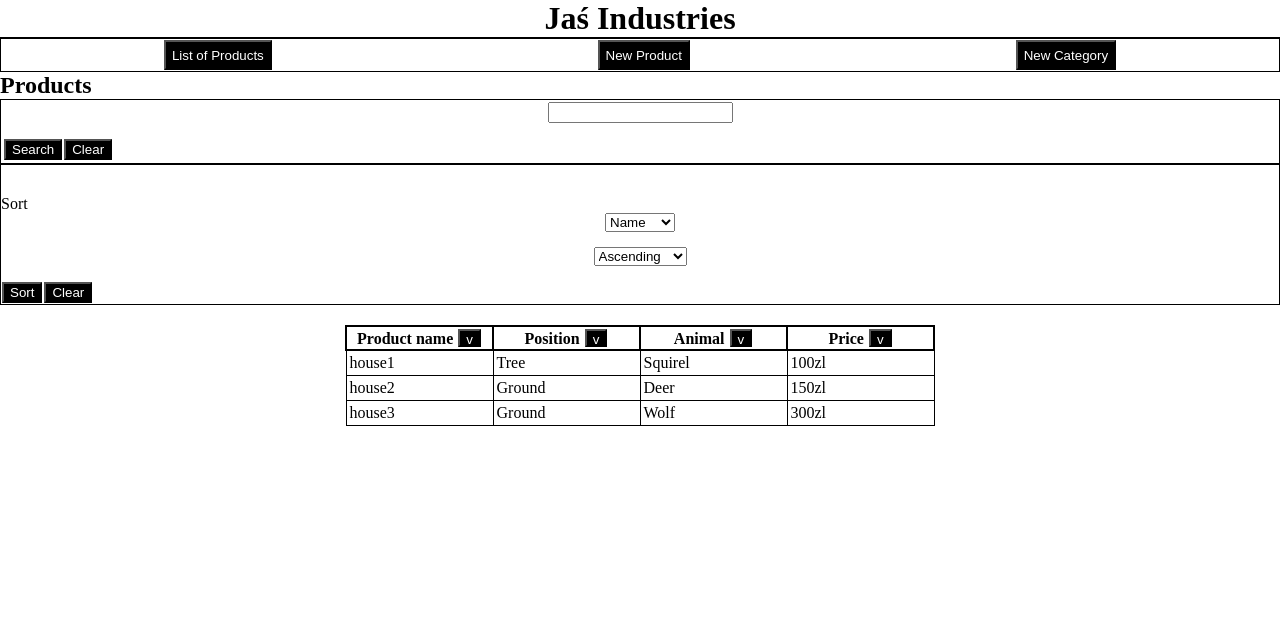
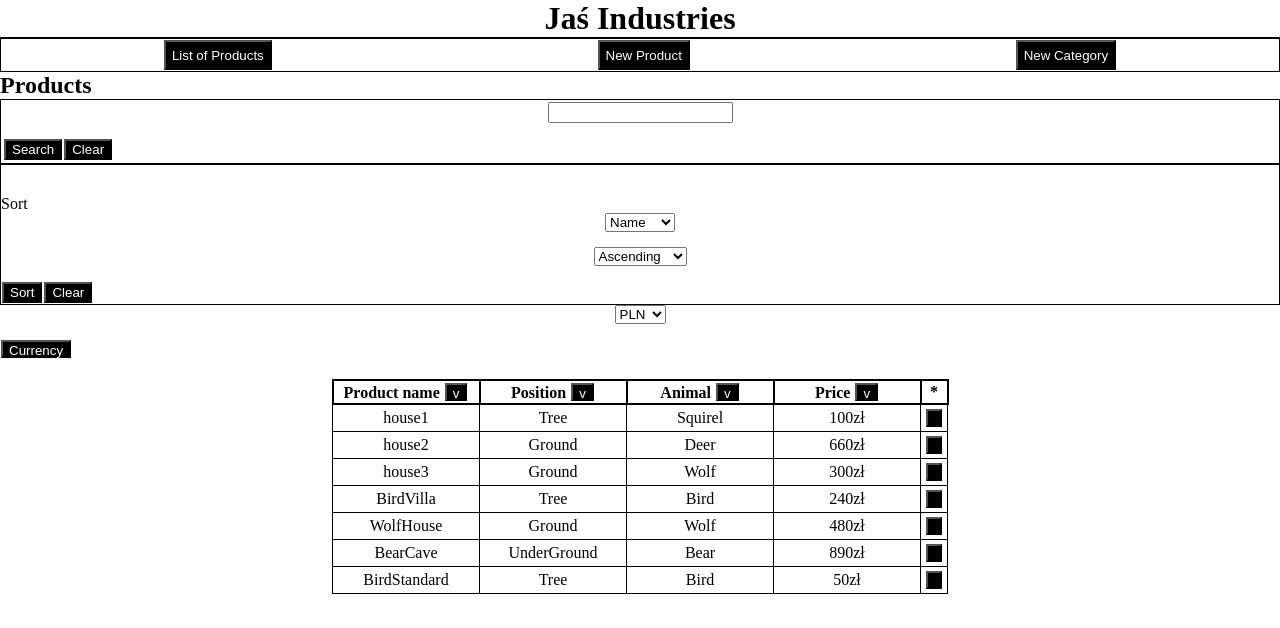
Before and after one commit to K-Wiczling/JasInd, a Vue app: page / in a window 1280 px wide. Shown: the top 628 px of the page. Built offline with nearby package versions, Linux system fonts and the light colour scheme.

Commit message:
app structure finished

```diff
--- a/src/App.vue
+++ b/src/App.vue
@@ -22,12 +22,12 @@
 </template>
 
 <script>
+import { store } from './sripts/store';
 import TitleMain from './components/TitleMain.vue'
 import SearchBar from './components/SearchBar.vue'
 import MainMenu from './components/MainMenu.vue';
 import ProductsTable from './components/ProductsTable.vue';
 import PageContainer from './components/PageContainer.vue';
-import { store } from './sripts/store';
 import AddProductForm from './components/AddProductForm.vue';
 import AddNewCategory from './components/AddNewCategory.vue';
 import SortProducts from './components/SortProducts.vue';
--- a/src/components/AddNewCategory.vue
+++ b/src/components/AddNewCategory.vue
@@ -1,12 +1,13 @@
 <template>
     <div>
-        <label for="name">Animal Name</label>
-        <input v-model="cAnimal" type="text" name="name" placeholder="new animal">
+        <label >Animal Name</label>
+        <input v-model="cAnimal" type="text"  placeholder="new animal">
         <ButtonMulti text="Add new animal" @click="addAnimal"/>
 
-        <label for="name">Position Name</label>
-        <input v-model="cPosition" type="text" name="name" placeholder="new position">
+        <label >Position Name</label>
+        <input v-model="cPosition" type="text"  placeholder="new position">
         <ButtonMulti text="Add new positon" @click="addPosition"/>
+
 
     </div>
 </template>
--- a/src/components/AddProductForm.vue
+++ b/src/components/AddProductForm.vue
@@ -48,7 +48,9 @@
             addProduct () {
                 console.log(this.pAnimal);
                 let result = product.addNewProduct(this.pName, this.pPosition, this.pAnimal, this.pPrice );
-                alert(result.msg);
+                store.displayedProducts = structuredClone(store.products);
+                console.log(store);
+                return result;
             }
         }
     }
--- a/src/components/ProductsTable.vue
+++ b/src/components/ProductsTable.vue
@@ -1,4 +1,15 @@
 <template>
+
+    <div>
+
+        <select  v-model="currency" >
+            <option value="pln" selected>PLN</option>
+            <option value="eur">EUR</option>
+            <option value="gbp">GBP</option>
+            <option value="usd">USD</option>
+        </select>
+        <ButtonMulti text="Currency"/>
+
         <table>
             <tr>
                 <th>
@@ -21,16 +32,21 @@
                     <ButtonMulti text="v"/>
                     <ButtonMulti v-if="false" text="A"/>
                 </th>
+                <th>
+                    *
+                </th>
 
             </tr>
-        <tr v-for="product in products" v-bind:key="product.id">
+            <tr v-for="product in store.displayedProducts" v-bind:key="product.id">
                 <td>{{product.name}}</td>
                 <td>{{product.positon}}</td>
                 <td>{{product.animal}}</td>
-            <td>{{product.price}}zl</td>
+                <td>{{ currencyChange(product.price)}}</td>
+                <td id="options"><ButtonMulti/></td>
             </tr>
         </table>
 
+    </div>
     </template>
 
 <script>
@@ -40,8 +56,43 @@ import ButtonMulti from './ButtonMulti.vue';
     name: "ProductsTable",
     data() {
         return {
-            products: store.displayedProducts
+            store,
+            currency: "pln"
         };
+    },
+    methods: {
+        currencyChange (value) {
+            let price = '';
+            switch (this.currency) {
+                // PLN
+                case 'pln': {
+                    price = value + 'zł'
+                }
+                break;
+
+                // EUR
+                case 'eur': {
+                    price = Math.round((value/4.65)) + '€'
+                }
+                break;
+
+                // USD
+                case 'usd': {
+                    price = '$' + Math.round((value/4.37));
+                }
+                break;
+
+                // gbp
+                case 'gbp': {
+                    price = '£' + Math.round((value/5.27));
+                }
+                break;
+
+                default:
+                    break;
+            }
+            return price;
+        }
     },
     components: { ButtonMulti }
 }
@@ -56,7 +107,7 @@ import ButtonMulti from './ButtonMulti.vue';
         width: 140px;
         padding: 3px;
         border: 1px solid black;
-
+        text-align: center;
     }
     th {
         border: 2px solid black;
@@ -64,4 +115,7 @@ import ButtonMulti from './ButtonMulti.vue';
     button {
         height: 18px;
     }
+    #options {
+        width: 20px;
+    }
 </style>
--- a/src/components/SearchBar.vue
+++ b/src/components/SearchBar.vue
@@ -1,21 +1,48 @@
 <template>
     <div id="searchBar">
-      <input type="text">
+      <input type="text" v-model="searchText" @change="search">
       <ButtonMulti text="Search"/>
-      <ButtonMulti text="Clear"/>
+      <ButtonMulti text="Clear" @click="clearSearch"/>
     </div>
   </template>
 
   <script>
+    import { store } from '@/sripts/store';
     import ButtonMulti from './ButtonMulti.vue';
 
     export default {
       name: 'SearchBar',
-      props: {
-
-      },
       components: {
           ButtonMulti,
+      },
+      data() {
+        return {
+          store,
+          searchText: ''
+        }
+      },
+      methods: {
+        clearSearch () {
+          store.displayedProducts = structuredClone(store.products);
+          this.searchText = '';
+        }
+      },
+      watch: {
+        searchText () {
+          let tmpProducts = [];
+          for (const product of store.products) {
+            // Search names of products
+            for (let column in product) {
+                if( column.toString().toLowerCase() !== 'id'){
+                  if (product[column].toString().toLowerCase().search(this.searchText) !== -1) {
+                    tmpProducts.push(product);
+                    break;
+                  }
+                }
+            }
+          }
+          store.displayedProducts = tmpProducts;
+        }
       }
     }
   </script>
--- a/src/components/SortProducts.vue
+++ b/src/components/SortProducts.vue
@@ -2,38 +2,67 @@
     <div id="sortProducts">
         <label for="position">Sort</label>
         <select v-model="sortCategory" >
-            <option value="Name" selected>Name</option>
-            <option value="Position">Position</option>
-            <option value="Animal">Animal</option>
+            <option value="name" selected>Name</option>
+            <option value="positon">Position</option>
+            <option value="animal">Animal</option>
             <option value="Price">Price</option>
         </select>
         <select  v-model="sortType" name="sortType" id="sortType" >
-            <option value="Ascending" selected>Ascending</option>
-            <option value="Descending">Descending</option>
+            <option value="ascending" selected>Ascending</option>
+            <option value="descending">Descending</option>
         </select>
-      <ButtonMulti text="Sort" @click="sort"/>
-      <ButtonMulti text="Clear"/>
+      <ButtonMulti text="Sort" @click="sorting"/>
+      <ButtonMulti text="Clear" @click="clearSort"/>
+
     </div>
   </template>
 
   <script>
+    import { store } from '@/sripts/store';
     import ButtonMulti from './ButtonMulti.vue';
 
     export default {
       name: 'SortProducts',
-      props: {
-
-      },
       data () {
         return {
-            sortCategory: 'Name',
-            sortType: 'Ascending'
+          store,
+          sortCategory: 'name',
+          sortType: 'ascending',
 
         }
       },
       methods: {
-        sort () {
-            console.log('sort');
+        clearSort () {
+          console.log(store.products);
+          store.displayedProducts = structuredClone(store.products);
+        },
+        sorting () {
+            let tmpProducts = structuredClone(store.products);
+            tmpProducts.sort((a,b) => {
+            const nameA = a[this.sortCategory.toLocaleLowerCase()];
+            const nameB = b[this.sortCategory.toLocaleLowerCase()];
+
+            if(this.sortType === 'ascending'){
+
+              if (nameA < nameB) {
+                return -1;
+              }
+              if (nameA > nameB) {
+                return 1;
+              }
+            }
+            else {
+              if (nameA < nameB) {
+                return 1;
+              }
+              if (nameA > nameB) {
+                return -1;
+              }
+            }
+
+            return 0;
+          })
+          store.displayedProducts = tmpProducts;
         }
       },
       components: {
--- a/src/sripts/products.js
+++ b/src/sripts/products.js
@@ -10,7 +10,7 @@ class Products {
 
     addNewProduct = (name, positon, animal, price) => {
         let i = store.products.length;
-        let id  = store.products[i-1].id;
+        let id  = store.products[i-1].id + 1;
 
         let validation = this.validateNewProduct(id, name, positon, animal, price);
         if(validation.result){
--- a/src/sripts/store.js
+++ b/src/sripts/store.js
@@ -6,11 +6,15 @@ import { reactive } from 'vue'
 export const store = reactive({
   appState: 0,
   products: [
-    {id:'1', name: 'house1', positon: 'Tree', animal: 'Squirel', price: 100},
-    {id:'2',name: 'house2', positon: 'Ground', animal: 'Deer', price: 150},
-    {id:'3',name: 'house3', positon: 'Ground', animal: 'Wolf', price: 300},
+    {id: 1, name: 'house1', positon: 'Tree', animal: 'Squirel', price: 100},
+    {id: 2, name: 'house2', positon: 'Ground', animal: 'Deer', price: 660},
+    {id: 3, name: 'house3', positon: 'Ground', animal: 'Wolf', price: 300},
+    {id: 4, name: 'BirdVilla', positon: 'Tree', animal: 'Bird', price: 240},
+    {id: 5, name: 'WolfHouse', positon: 'Ground', animal: 'Wolf', price: 480},
+    {id: 6, name: 'BearCave', positon: 'UnderGround', animal: 'Bear', price: 890},
+    {id: 7, name: 'BirdStandard', positon: 'Tree', animal: 'Bird', price: 50},
   ],
-  positons: [{id:0, name:'Tree'}, {id:1, name:'Ground'}],
-  animals: [{id:0, name:'Deer'}, {id:1, name:'Bird'},{id:2, name:'Wolf'},{id:2, name:'Rabbit'}],
+  positons: [{id:0, name:'Tree'}, {id:1, name:'Ground'}, {id:2, name:'UnderGround'}],
+  animals: [{id:0, name:'Deer'}, {id:1, name:'Bird'},{id:2, name:'Wolf'},{id:3, name:'Rabbit'}, {id:4, name:'Bear'}],
   displayedProducts: ''
 })
```
Lines whose indentation alone changed are shown as unchanged.
